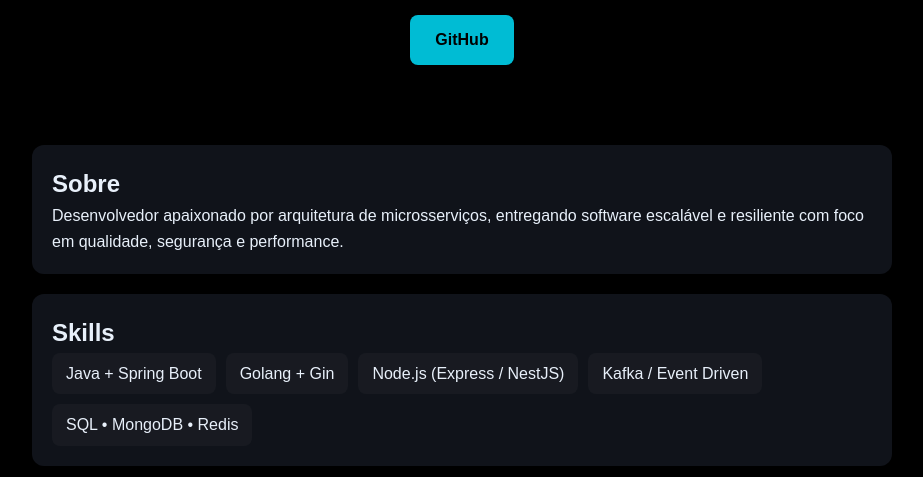
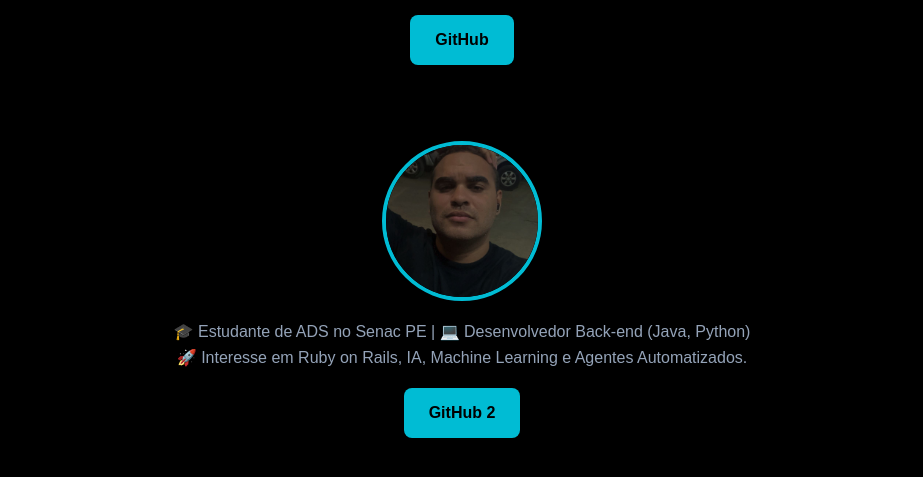
Before and after one commit to gabrielfranca42/ENTREGA-DE-RAFAELA-, a plain HTML site: page index.html in a window 1280 px wide. Shown: the part 323-800 px from the top of the page, without its empty margins (178-1101 px from the left). Drawn offline with Linux system fonts and the light colour scheme.

Commit message:
A JORNADA DE XD

```diff
--- a/index.html
+++ b/index.html
@@ -8,22 +8,47 @@
 </head>
 <body>
   <header class="site-header">
+
+
+    <div>
       <img src="assets/gato.png" class="avatar" alt="Foto do Dev">
+
       <h1>Gabriel França</h1>
+
       <p class="subtitle">
         Backend Developer • Java • Go • Node.js<br>
         Microsserviços • Kafka • SQL • MongoDB • Redis
       </p>
+
       <a href="https://github.com/gabrielfranca42" class="btn" target="_blank">
         GitHub
       </a>
+    </div>
+
+
+    <br><br><br>
+
+
+    <div>
+      <img src="assets/xd.png" class="avatar" alt="Outra Foto">
+
+      <p class="subtitle">
+        🎓 Estudante de ADS no Senac PE | 💻 Desenvolvedor Back-end (Java, Python)<br>
+        🚀 Interesse em Ruby on Rails, IA, Machine Learning e Agentes Automatizados.
+      </p>
+
+      <a href="https://github.com/MrLlouis" class="btn" target="_blank">
+        GitHub 2
+      </a>
+    </div>
+
   </header>
 
   <main class="container">
     <section class="card">
       <h2>Sobre</h2>
       <p>
-        Desenvolvedor apaixonado por arquitetura de microsserviços, entregando
+        Desenvolvedores apaixonado por arquitetura de microsserviços, entregando
         software escalável e resiliente com foco em qualidade, segurança e performance.
       </p>
     </section>
```
Also changed, not shown: assets/xd.png (added). Lines whose indentation alone changed are shown as unchanged.
